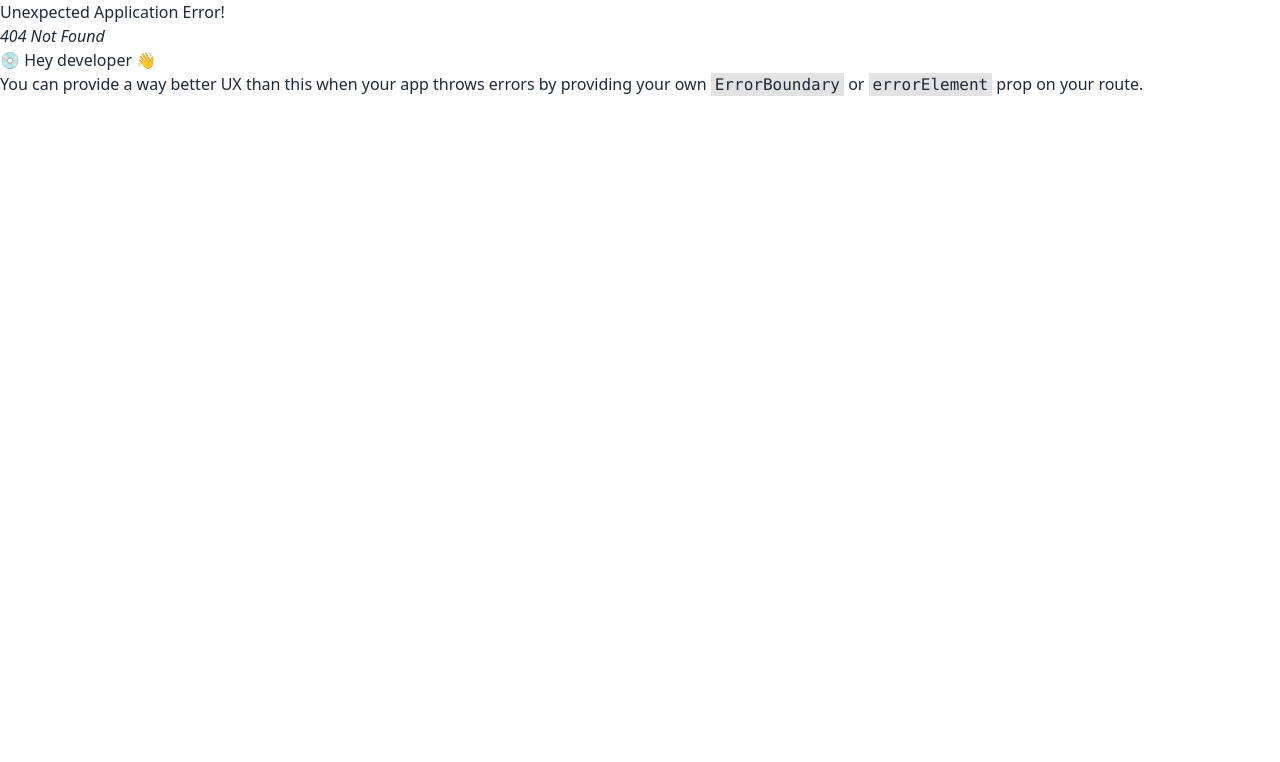
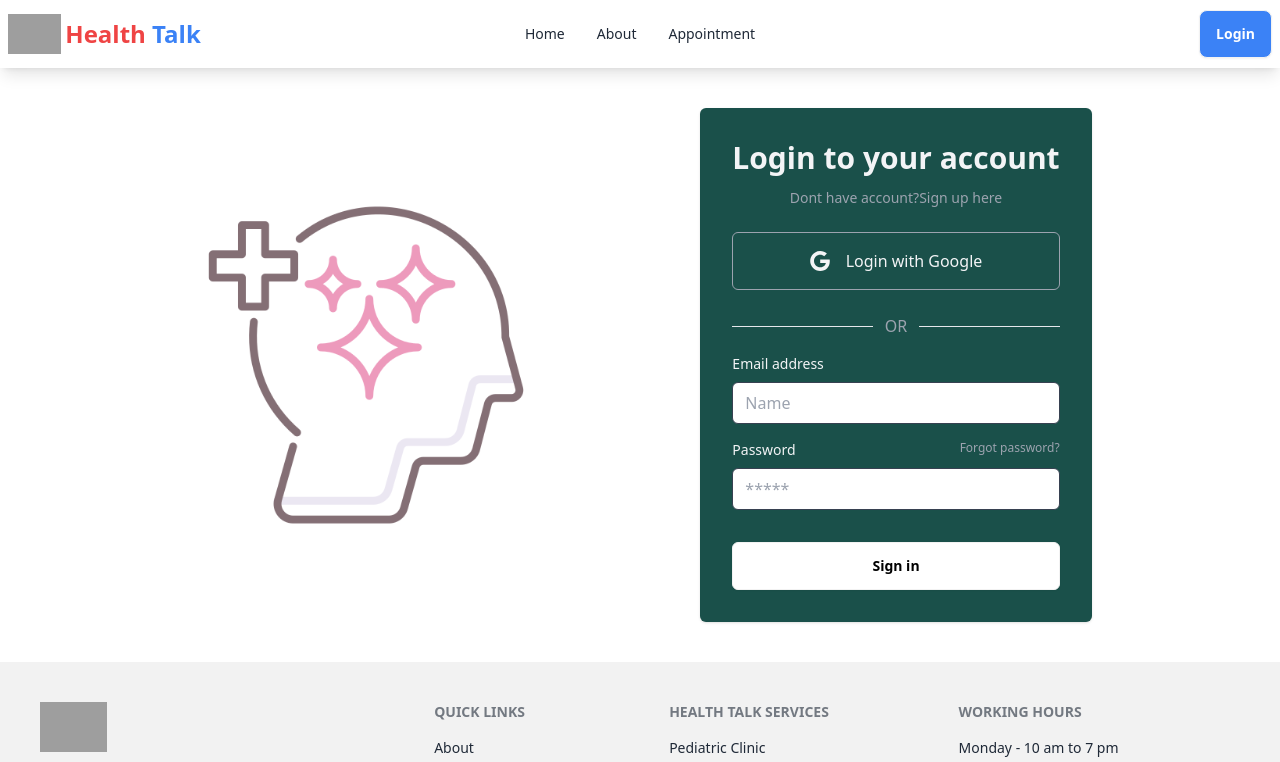
Before and after one commit to minhazapon/Health-Talk--React.js--project, a React (Vite) app: page /login in a window 1280 px wide. Before the commit this address had no page. Shown: the top 762 px of the page. Built offline with nearby package versions, Linux system fonts and the light colour scheme; grey boxes are pictures that could not be loaded.

Commit message:
login file

```diff
--- a/src/Nav.jsx
+++ b/src/Nav.jsx
@@ -1,4 +1,4 @@
-import { NavLink } from "react-router-dom";
+import { Link, NavLink } from "react-router-dom";
 
 
 
@@ -49,7 +49,9 @@
     </ul>
   </div>
   <div className="navbar-end">
+    <Link  to="/login" >
     <a className="btn  bg-blue-500 text-white ">Login</a>
+    </Link>
   </div>
 </div>
 
--- a/src/about/BussinessTime.jsx
+++ b/src/about/BussinessTime.jsx
@@ -11,9 +11,9 @@
 
 const BussinessTime = () => {
     return (
-        <div className=" mb-10 mt-10 ml-10 mr-10">
+        <div className="  flex-col md:flex-row lg:flex-row mb-10 mt-10 ml-10 mr-10">
 
-            <div>
+            <div className=" flex-col md:flex-row lg:flex-row">
                 <h1 className=" text-center text-blue-500 text-6xl font-bold"><span className=" text-red-600">Health</span> Talk Business Time</h1>
                 <p className=" text-center text-xl text-slate-500">"Health is not valued till sickness comes."</p>
             </div>
@@ -24,7 +24,7 @@
 
 
 
-           <div className=" mt-20 ">
+           <div className=" flex-col md:flex-row lg:flex-row mt-20 ">
            <Calendar
              localizer={localizer}
              startAccessor="start"
--- /dev/null
+++ b/src/login/Login.jsx
@@ -0,0 +1,99 @@
+
+
+import pic1 from '../assets/image/health-report.png'
+
+import pic2 from '../assets/image/mental-health.png'
+
+
+const Login = () => {
+    return (
+        <div className=" mb-10 mt-10 ml-10 mr-10">
+
+           <div className='  flex-col md:flex-row lg:flex-row flex justify-center items-center gap-28'>
+
+
+
+
+           <div className=' flex-col md:flex-row lg:flex-row '>
+            <img className=' h-[400px] ' src={pic2} alt="" />
+           </div>
+
+
+
+
+
+           <div>
+
+
+
+                            <div className="w-full flex-col md:flex-row lg:flex-row max-w-md p-4 rounded-md shadow sm:p-8 bg-[#1a504a]  text-gray-100">
+                 	<h2 className="mb-3 text-3xl font-semibold text-center">Login to your account</h2>
+                 	<p className="text-sm text-center text-gray-400">Dont have account?
+                 		<a href="#" rel="noopener noreferrer" className="focus:underline hover:underline">Sign up here</a>
+                 	</p>
+                 	<div className="my-6 space-y-4">
+                 		<button aria-label="Login with Google" type="button" className="flex items-center justify-center w-full p-4 space-x-4 border rounded-md focus:ring-2 focus:ring-offset-1 border-gray-400 focus:ring-violet-400">
+                 			<svg xmlns="http://www.w3.org/2000/svg" viewBox="0 0 32 32" className="w-5 h-5 fill-current">
+                 				<path d="M16.318 13.714v5.484h9.078c-0.37 2.354-2.745 6.901-9.078 6.901-5.458 0-9.917-4.521-9.917-10.099s4.458-10.099 9.917-10.099c3.109 0 5.193 1.318 6.38 2.464l4.339-4.182c-2.786-2.599-6.396-4.182-10.719-4.182-8.844 0-16 7.151-16 16s7.156 16 16 16c9.234 0 15.365-6.49 15.365-15.635 0-1.052-0.115-1.854-0.255-2.651z"></path>
+                 			</svg>
+                 			<p>Login with Google</p>
+                 		</button>
+                 	</div>
+                 	<div className="flex items-center w-full my-4">
+                 		<hr  className="w-full text-gray-400" />
+                 		<p className="px-3 text-gray-400">OR</p>
+                 		<hr  className="w-full text-gray-400" />
+                 	</div>
+                 	<form noValidate="" action="" className="space-y-8">
+                 		<div className="space-y-4">
+                 			<div className="space-y-2">
+                 				<label htmlFor="email" className="block text-sm">Email address</label>
+                 				<input type="email" name="email" id="email" placeholder="Name" className="w-full px-3 py-2 border rounded-md border-gray-700 bg-white text-black focus:border-violet-400" />
+                 			</div>
+                 			<div className="space-y-2">
+                 				<div className="flex justify-between">
+                 					<label htmlFor="password" className="text-sm">Password</label>
+                 					<a rel="noopener noreferrer" href="#" className="text-xs hover:underline text-gray-400">Forgot password?</a>
+                 				</div>
+                 				<input type="password" name="password" id="password" placeholder="*****" className="w-full px-3 py-2 border rounded-md border-gray-700 bg-white text-black focus:border-violet-400" />
+                 			</div>
+                 		</div>
+                 		<button type="button" className="w-full btn px-8 py-3 font-semibold rounded-md bg-white text-black">Sign in</button>
+                 	</form>
+                 </div>
+
+
+
+           </div>
+
+
+
+
+
+
+
+
+
+
+
+
+
+
+
+
+
+
+
+
+
+
+
+
+           </div>
+
+
+        </div>
+    );
+};
+
+export default Login;
--- a/src/main.jsx
+++ b/src/main.jsx
@@ -9,6 +9,7 @@
 import Root from './Root';
 import Home from './Home';
 import About from './about/About';
+import Login from './login/Login';
 
 
 const router = createBrowserRouter([
@@ -24,6 +25,10 @@
         path: "/about",
         element: <About></About>,
       },
+      {
+        path: "/login",
+        element: <Login></Login>,
+      },
     ],
   },
 ]);
```
Also changed, not shown: src/assets/image/health-report.png (added), src/assets/image/mental-health.png (added).
